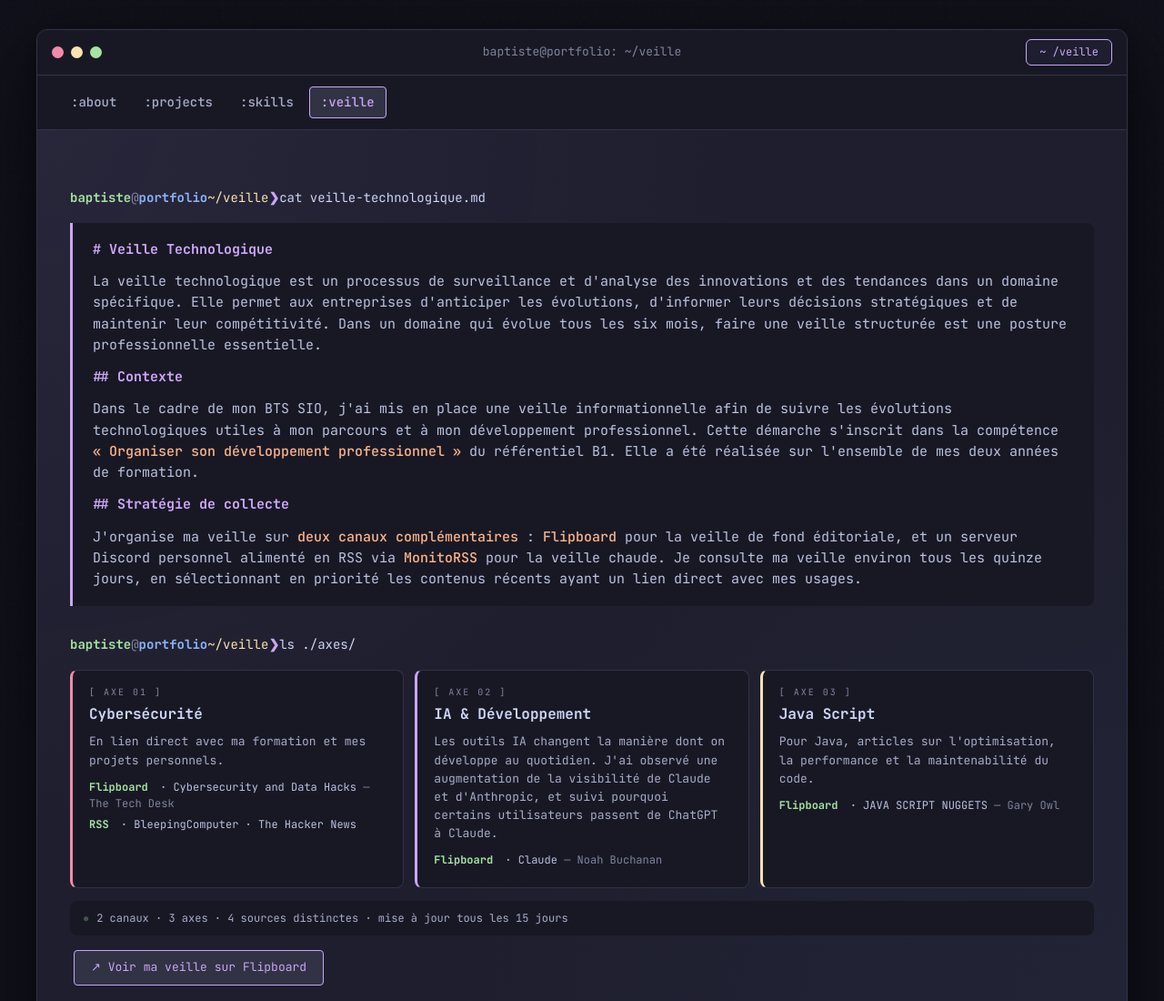
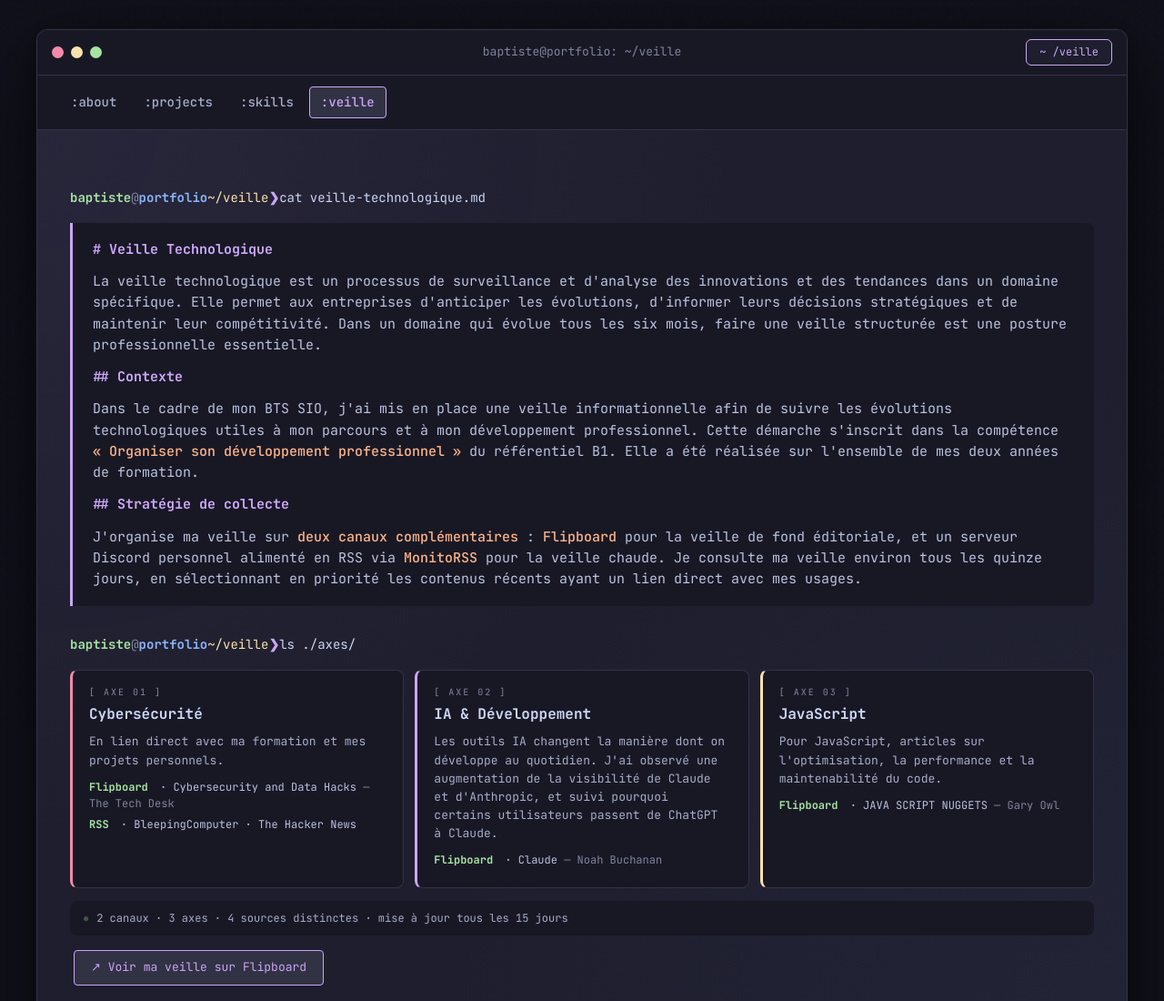
Before and after one commit to FastAze/Portfolio, a plain HTML site: page veille.html in a window 1280 px wide. Shown: the top 1100 px of the page at 91% size. Drawn offline with Linux system fonts and the light colour scheme.

Commit message:
commit      4

```diff
--- a/veille.html
+++ b/veille.html
@@ -115,10 +115,10 @@
           <article class="veille-card web">
             <header>
               <span class="vc-axis">[ AXE 03 ]</span>
-              <h3>Java Script</h3>
+              <h3>JavaScript</h3>
             </header>
             <p>
-              Pour Java, articles sur l'optimisation, la performance
+              Pour JavaScript, articles sur l'optimisation, la performance
               et la maintenabilité du code.
             </p>
             <ul class="vc-sources">
```
Also changed, not shown: 1 other file.
